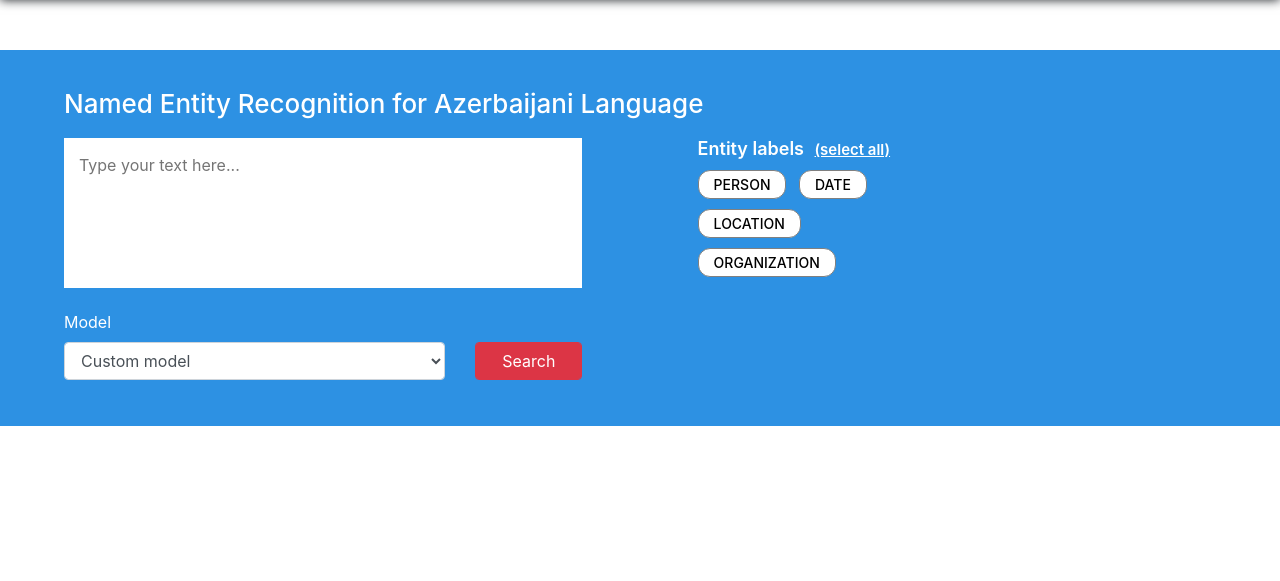
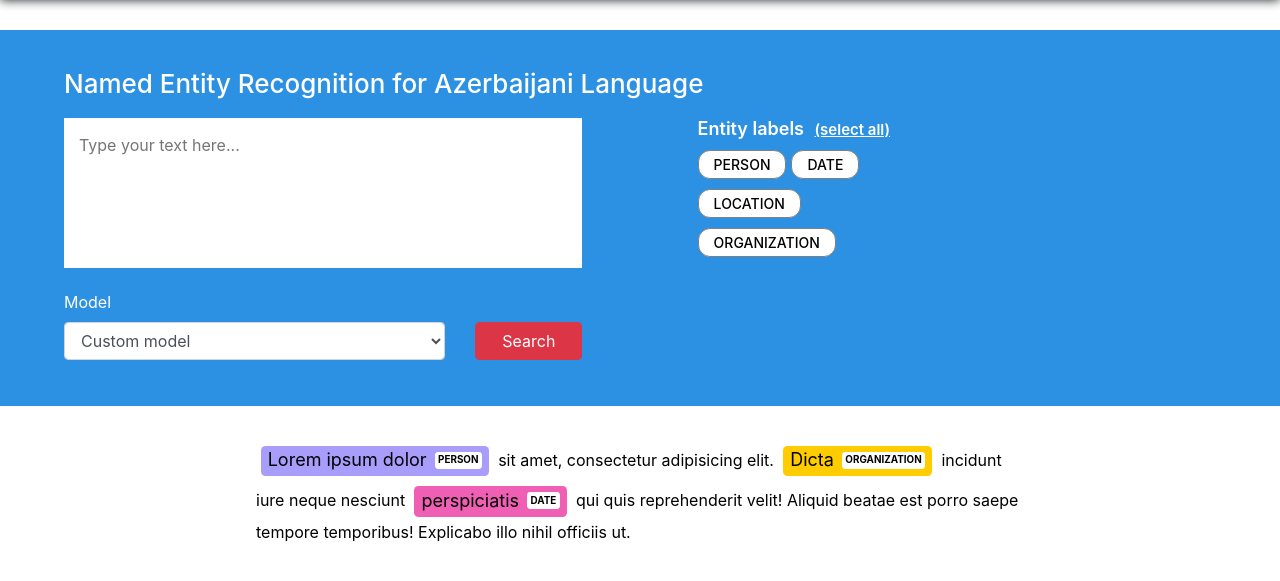
Before and after one commit to frasulov/sdp, a Django app: template templates/ner/index.html in a window 1280 px wide. Shown: the part 81-662 px from the top of the page. Run offline with Django 3.2, Linux system fonts and the light colour scheme; the template is opened without the code that fills it, so the values that code supplies are empty.

Commit message:
result added

```diff
--- a/templates/ner/index.html
+++ b/templates/ner/index.html
@@ -12,14 +12,15 @@
         margin-top: 10px;
     }
 
-    section {
+    .first-section {
         color: #fff;
         width: 100%;
         padding: 30px 5%;
-        margin-top: 50px;
+        margin-top: 30px;
         box-sizing: border-box;
         background: #2d91e3;
     }
+
 
     #in {
         resize: none;
@@ -81,11 +82,45 @@
         color: black;
         margin-top: 10px;
         font-weight: 550;
+        margin-right: 5px;
+    }
+
+    .result-section{
+        color: #000;
+        width: 100%;
+        padding: 30px 20%;
+        line-height: 30px;
+        font-size: 16px;
+    }
+
+    mark {
+        padding: 0.3em 0.4em;
+        margin: 0 0.25em;
+        line-height: 1;
+        display: inline-block;
+        border-radius: 0.25em;
+        box-sizing: border-box;
+        font-size: 18px;
+        margin-top: 10px;
+    }
+    mark::after {
+        box-sizing: border-box;
+        content: attr(data-tag);
+        font-size: 0.55em;
+        line-height: 1;
+        padding: 0.35em 0.35em;
+        border-radius: 0.35em;
+        text-transform: uppercase;
+        display: inline-block;
+        vertical-align: middle;
+        margin: 0 0 0.15rem 0.5rem;
+        background: #fff;
+        font-weight: bold;
     }
     </style>
 
 
-    <section>
+    <section class="first-section">
 
         <h2 class="n-header">Named Entity Recognition for Azerbaijani Language</h2>
         <div class="first">
@@ -112,34 +147,51 @@
 
             <div class="filters">
                 <h2 class="s-header">Entity labels <button id="toggle-filter" data-isselected="false">(select all)</button></h2>
-                <div class="d-block">
-
-                    <button class="tag" data-isselected="false" data-secondcolor="#fff" data-bgsecondcolor="#a99dfb">PERSON</button>
-                    <button class="tag ml-2" data-isselected="false" data-secondcolor="#fff" data-bgsecondcolor="#ef60b4">DATE</button>
-                    <br>
-                    <button class="tag" data-isselected="false" data-secondcolor="#fff" data-bgsecondcolor="#a6e22d">LOCATION</button>
-                    <br>
-                    <button class="tag" data-isselected="false" data-secondcolor="#fff" data-bgsecondcolor="#fc0">ORGANIZATION</button>
+                <div id="tags" class="d-block">
+{#                    <button class="tag" data-isselected="false" data-secondcolor="#fff" data-bgsecondcolor="#a99dfb">PERSON</button>#}
+{#                    <button class="tag ml-2" data-isselected="false" data-secondcolor="#fff" data-bgsecondcolor="#ef60b4">DATE</button>#}
+{#                    <br>#}
+{#                    <button class="tag" data-isselected="false" data-secondcolor="#fff" data-bgsecondcolor="#a6e22d">LOCATION</button>#}
+{#                    <br>#}
+{#                    <button class="tag" data-isselected="false" data-secondcolor="#fff" data-bgsecondcolor="#fc0">ORGANIZATION</button>#}
 
                 </div>
 
-{#                <ul class="tags">#}
-{#                    <li><a class="tag">PERSON</a></li>#}
-{#                    <li><a class="tag">DATE</a></li>#}
-{#                    <br>#}
-{#                    <li><a class="tag">ORGANIZATION</a></li>#}
-{#                    <br>#}
-{#                    <li><a class="tag">LOCATION</a></li>#}
-{#                </ul>#}
 
             </div>
         </div>
 
     </section>
 
+    <section class="result-section">
+        <mark data-tag="person">Lorem ipsum dolor</mark> sit amet, consectetur adipisicing elit.
+        <mark data-tag="organization">Dicta</mark> incidunt iure neque nesciunt <mark data-tag="date">perspiciatis</mark> qui quis reprehenderit velit! Aliquid beatae est porro saepe tempore temporibus! Explicabo illo nihil officiis ut.
+    </section>
     <script>
 
     document.addEventListener("DOMContentLoaded", () => {
+        var all_tags = {
+            "person": {
+                "bgsecondcolor": "#a99dfb",
+                "secondcolor": "#fff",
+            },
+            "date": {
+                "bgsecondcolor": "#ef60b4",
+                "secondcolor": "#fff",
+            },
+            "location": {
+                "bgsecondcolor": "#a6e22d",
+                "secondcolor": "#fff",
+            },
+            "organization": {
+                "bgsecondcolor": "#fc0",
+                "secondcolor": "#fff",
+            }
+        };
+        generateTags(all_tags);
+        updateMarkTags(all_tags);
+
+
         var tags = document.querySelectorAll('.tag');
         var toggle_filter = document.getElementById('toggle-filter');
         tags.forEach(tag => {
@@ -180,6 +232,35 @@
             }
         }
 
+        function generateTags(all_tags){
+            tags = document.getElementById('tags');
+            let result_len = 0;
+            let next_line = 8;
+            for (const [key, value] of Object.entries(all_tags)) {
+                let button = document.createElement('button');
+                button.classList.add('tag');
+                button.dataset.isselected = "false";
+                button.dataset.secondcolor = value["secondcolor"];
+                button.dataset.bgsecondcolor = value["bgsecondcolor"];
+                button.innerText = key.toUpperCase();
+                tags.append(button);
+                result_len += key.length;
+                if (result_len/next_line >= 1) {
+                    result_len = 0;
+                    tags.append(document.createElement('br'));
+                }
+            }
+
+        }
+
+        function updateMarkTags(all_tags){
+            let marks = document.querySelectorAll('mark');
+
+            marks.forEach(mark => {
+                let mark_tag = mark.dataset.tag;
+                mark.style.background = all_tags[mark_tag]["bgsecondcolor"];
+            })
+        }
 
     })
 
```
